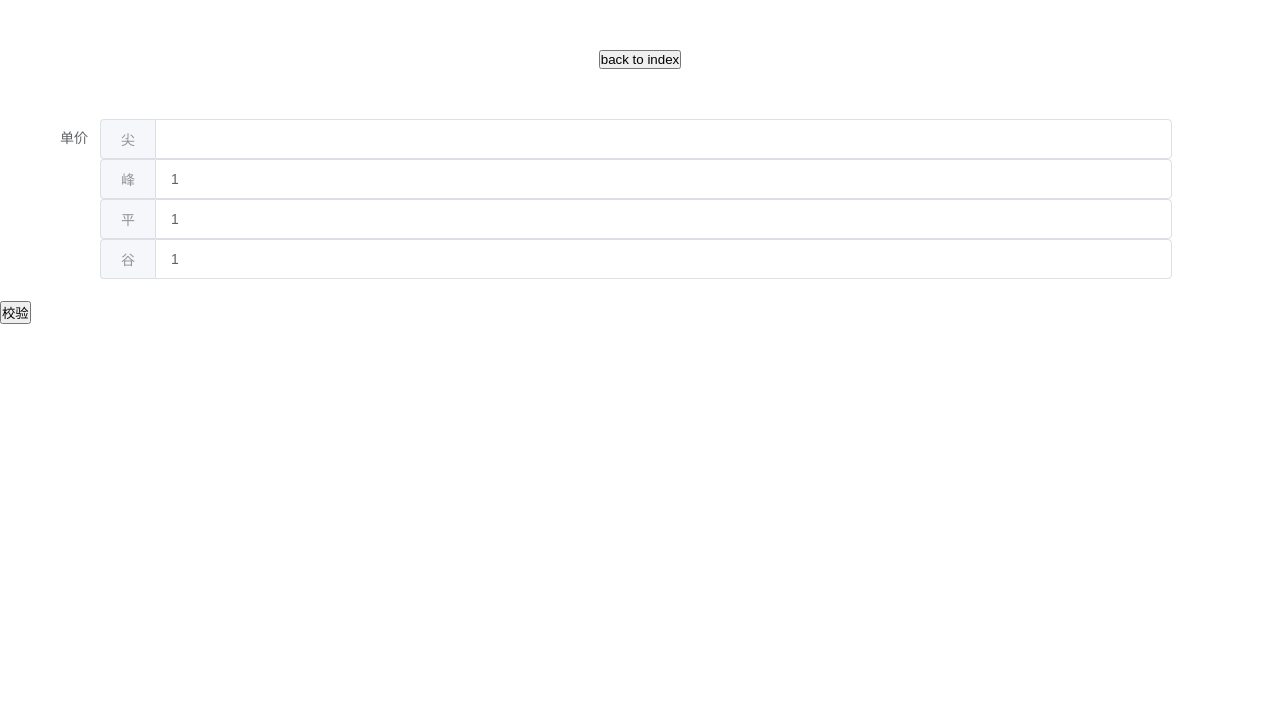
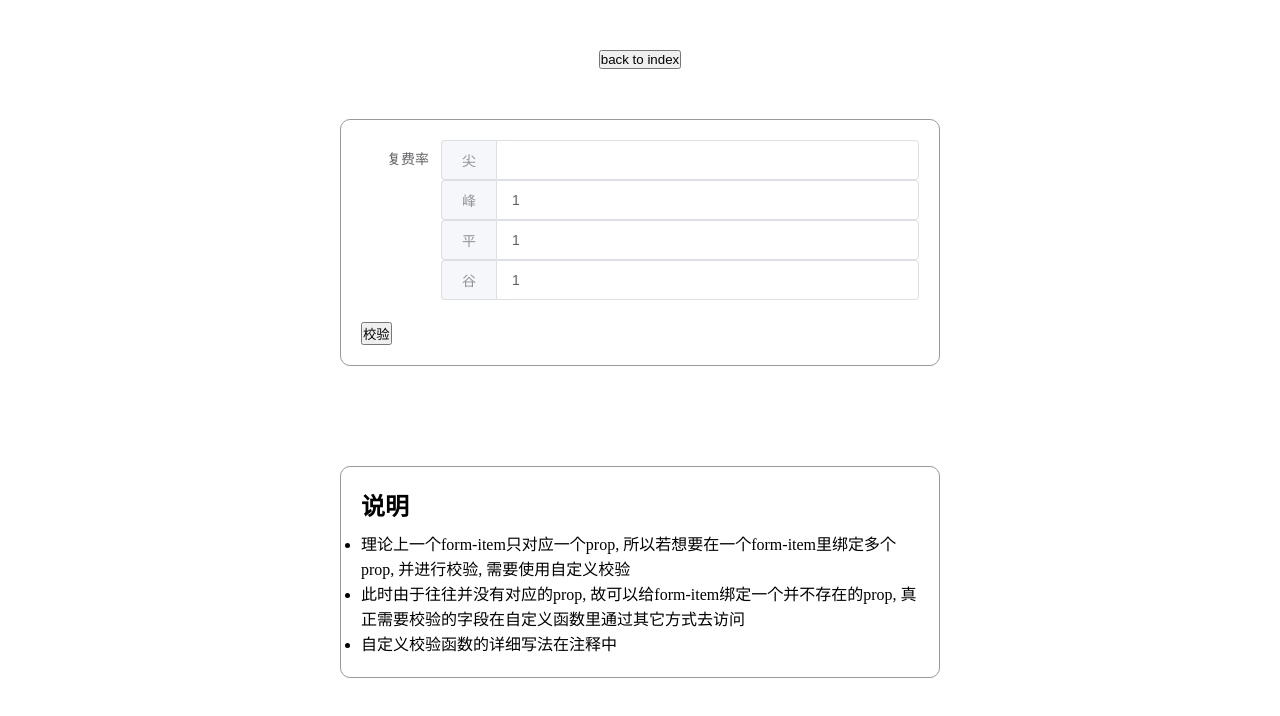
Before and after one commit to Naxisigut/element_layout, a Vue app: page /#/form/custom_validate_1 in a window 1280 px wide. Shown: the top 716 px of the page. Built offline with nearby package versions, Linux system fonts and the light colour scheme.

Commit message:
feat: 单个form-item的多Prop校验

```diff
--- a/src/router/index.js
+++ b/src/router/index.js
@@ -39,8 +39,8 @@ const routes = [
           name: 'custom_validate_1',
           component: ()=>import('../views/form/custom_validate_1.vue'),
           meta:{
-            desc: '单表单项校验多个Prop',
-            title: '单表单项校验多个prop'
+            desc: '单个form-item的多Prop校验',
+            title: '单个form-item的多Prop校验'
           }
         },
       ]
--- a/src/style/formStyle.less
+++ b/src/style/formStyle.less
@@ -11,3 +11,9 @@
     border-radius: 10px;
     border: 1px solid #999;
 }
+
+.desc{
+    li{
+        line-height: 25px;
+    }
+}
--- a/src/views/form/custom_validate_1.vue
+++ b/src/views/form/custom_validate_1.vue
@@ -1,7 +1,8 @@
 <template>
-  <div>
-    <el-form :model="form" :rules="rules" ref="ruleForm" inline label-width="100px">
-      <el-form-item label="单价" prop="price">
+  <div class="page-container">
+    <div class="container">
+      <el-form :model="form" :rules="rules" ref="ruleForm" label-width="80px">
+        <el-form-item label="复费率" prop="price">
           <el-input type="number" v-model="form.price1">
             <template slot="prepend">尖</template>
           </el-input>
@@ -17,6 +18,17 @@
         </el-form-item>
       </el-form>
       <button @click="validate">校验</button>
+    </div>
+    <div class="h100"></div>
+    <div class="container desc">
+      <h2>说明</h2>
+      <div class="h10"></div>
+      <ul>
+        <li>理论上一个form-item只对应一个prop, 所以若想要在一个form-item里绑定多个prop, 并进行校验, 需要使用自定义校验</li>
+        <li>此时由于往往并没有对应的prop, 故可以给form-item绑定一个并不存在的prop, 真正需要校验的字段在自定义函数里通过其它方式去访问</li>
+        <li>自定义校验函数的详细写法在注释中</li>
+      </ul>
+    </div>
   </div>
 </template>
 
@@ -34,13 +46,14 @@ export default {
         price: [
           {
             validator: (rule, value, cb) => {
+              // console.log("rule =", rule) // 该字段的校验信息
+              // console.log("value =", value) // 该字段的值, 由于这种特殊情况下往往绑定一个不存在的字段, 故为undefinded
               if (this.form.price1 && this.form.price2 && this.form.price3 && this.form.price4) {
-                cb()
-                return
+                return cb([]) // 返回无参数/空数组的cb(), 则表示校验成功
               }
-              cb("err")
+              return cb(["err", 'err2']) // 返回有参数的cb(), 则表示校验失败 该参数会作为校验失败的字段被抛出
             },
-            trigger: "disable", // 将trigger设置为非空&&非change&&非blur的字符串，即可禁用自动校验
+            trigger: "change", // 将trigger设置为非空&&非change&&非blur的字符串，即可禁用自动校验
             message: "请完整填写价格",
           },
         ],
@@ -55,4 +68,6 @@ export default {
 }
 </script>
 
-<style></style>
+<style scoped lang='less'>
+@import '@/style/formStyle.less';
+</style>
--- a/src/views/form/formItem-1.vue
+++ b/src/views/form/formItem-1.vue
@@ -20,7 +20,7 @@
       </el-form>
     </div>
     <div class="h100"></div>
-    <div class="container">
+    <div class="container desc">
       <h2>说明</h2>
       <div class="h10"></div>
       <ul>
```
Lines whose indentation alone changed are shown as unchanged.
